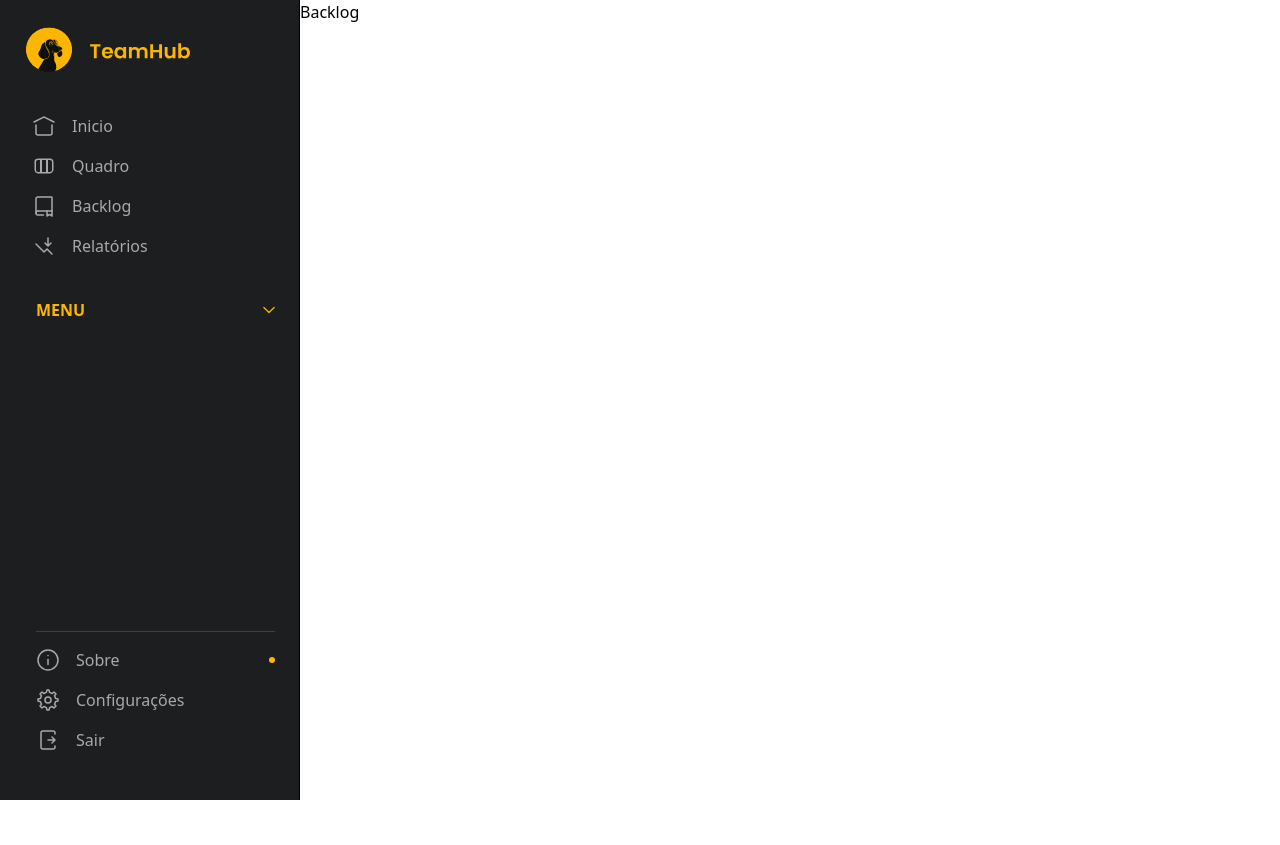
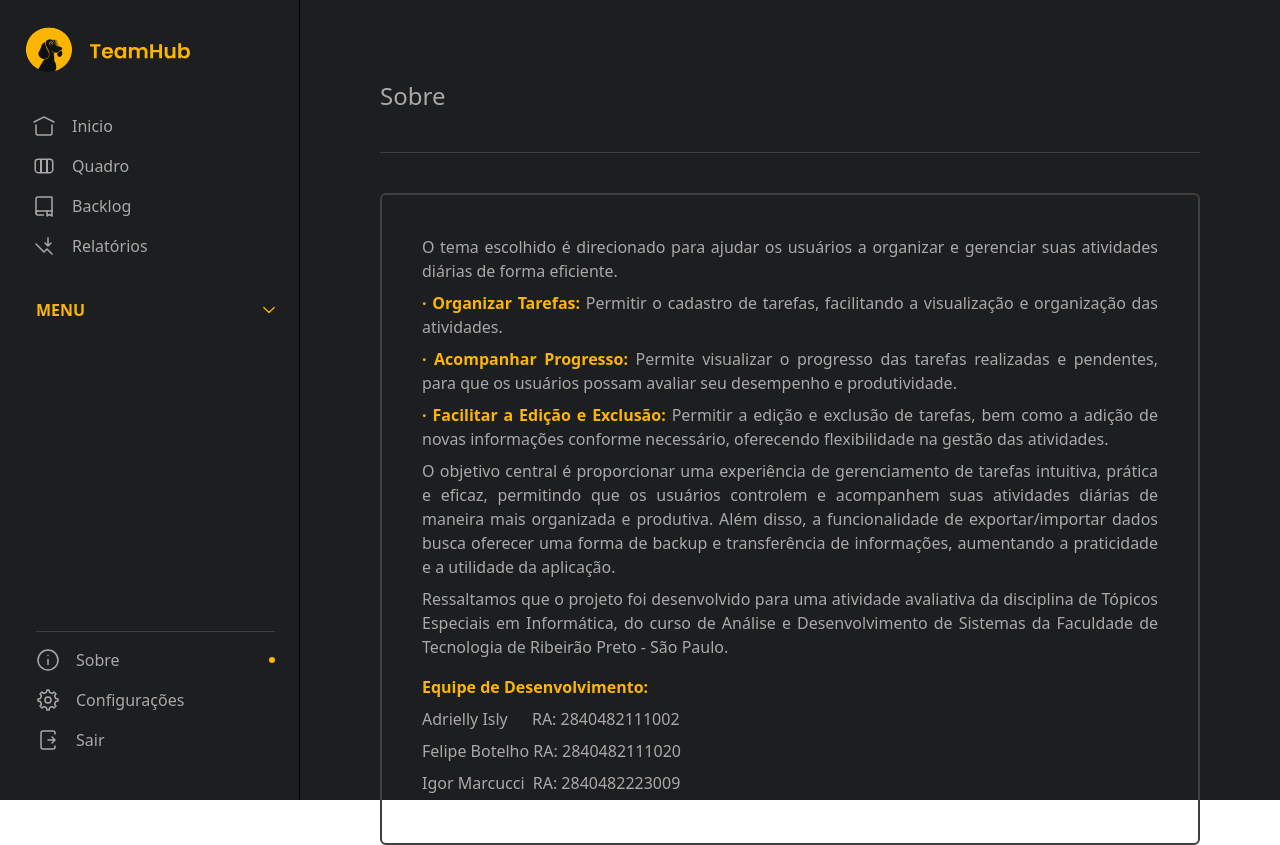
Before and after one commit to islycodes/kanban-app, a React (Vite) app: page /sobre in a window 1280 px wide. Before the commit the page ends 800 px from the top, so only its background shows below. Built offline with nearby package versions, Linux system fonts and the light colour scheme.

Commit message:
add about and fix issues in login page

```diff
--- a/src/App.tsx
+++ b/src/App.tsx
@@ -4,7 +4,6 @@ import Reports from "./pages/reports";
 import Import from "./pages/import";
 import Export from "./pages/export";
 import AboutUs from "./pages/about-us";
-import Settings from "./pages/settings";
 import { Kanban } from "./pages/kanban";
 import SideBar from "./components/sidebar";
 import Login from "./pages/login";
@@ -30,7 +29,6 @@ export const App = () => {
         <Route path={`/importar`} element={<Import />} />
         <Route path={`/exportar`} element={<Export />} />
         <Route path={`/sobre`} element={<AboutUs />} />
-        <Route path={`/configuracoes`} element={<Settings />} />
         <Route path={`/login`} element={<Login />} />
         <Route path={`/cadastro`} element={<Register />} />
       </Routes>
--- a/src/components/sidebar.tsx
+++ b/src/components/sidebar.tsx
@@ -14,11 +14,17 @@ import TeamHubLogo from "../assets/teamhub-logo";
 import ArrowUpIcon from "../assets/arrow-up";
 import { useLocation, useNavigate } from "react-router-dom";
 import MarkerIcon from "../assets/marker";
+import { toast } from "react-toastify";
 
 export default function SideBar() {
   const [open, setOpen] = useState(false);
   const location = useLocation();
   const navigate = useNavigate();
+
+  const notAdded = () => {
+    toast.error("Funcionalidade não adicionada", { icon: "😢", theme: "dark" });
+  };
+
   const generateMarker = (targetPath: string) => {
     return targetPath === location.pathname && <MarkerIcon color="#FAB600" />;
   };
@@ -131,7 +137,7 @@ export default function SideBar() {
                 {generateMarker("/sobre")}
               </div>
               <div
-                onClick={() => navigate("/configuracoes")}
+                onClick={() => notAdded()}
                 className="flex mt-4 cursor-pointer flex-row justify-between items-center"
               >
                 <div className="flex flex-row">
@@ -140,7 +146,6 @@ export default function SideBar() {
                     Configurações
                   </p>
                 </div>
-                {generateMarker("/configuracoes")}
               </div>
               <div className="flex mt-4 cursor-pointer items-center">
                 <LogoutIcon width={24} height={24} />
--- a/src/interfaces/index.ts
+++ b/src/interfaces/index.ts
@@ -1,14 +1,14 @@
 import { TicketStatusEnum } from "../enums";
 
 export interface TicketInterface {
-  id: number;
+  id: string;
   name: string;
   description?: string;
   status: TicketStatusEnum;
   dashboard_id: number;
 }
 export interface DashboardInterface {
-  id: number;
+  id: string;
   name: string;
   tickets: TicketInterface[];
   user_id: string;
--- a/src/main.tsx
+++ b/src/main.tsx
@@ -1,14 +1,13 @@
-import React from "react";
 import ReactDOM from "react-dom/client";
-
+import "react-toastify/dist/ReactToastify.css";
 import "./index.css";
 import { App } from "./App";
 import { BrowserRouter } from "react-router-dom";
+import { ToastContainer } from "react-toastify";
 
 ReactDOM.createRoot(document.getElementById("root")!).render(
-  <React.StrictMode>
-    <BrowserRouter>
-      <App />
-    </BrowserRouter>
-  </React.StrictMode>
+  <BrowserRouter>
+    <App />
+    <ToastContainer />
+  </BrowserRouter>
 );
--- a/src/pages/about-us.tsx
+++ b/src/pages/about-us.tsx
@@ -1,7 +1,70 @@
+import Header from "../components/header";
+
 export default function AboutUs() {
   return (
-    <div>
-      <h1>Backlog</h1>
+    <div className="h-full w-full flex flex-col bg-[#1D1E20] p-20">
+      <p className="flex flex-col text-[#A9A9A9] text-2xl">Sobre </p>
+      <div className="my-10 border-t-[1px] border-[#3F3F3F] w-full"></div>
+      <div className="border-[#3F3F3F] border-[2px] rounded-md p-10 flex flex-col items-center text-[#A9A9A9]">
+        <div className="text-justify">
+          <p className="mb-2">
+            O tema escolhido é direcionado para ajudar os usuários a organizar e
+            gerenciar suas atividades diárias de forma eficiente.
+          </p>
+          <p className="mb-2">
+            <span className="text-[#FAB600] font-semibold">
+              · Organizar Tarefas:{" "}
+            </span>
+            Permitir o cadastro de tarefas, facilitando a visualização e
+            organização das atividades.{" "}
+          </p>
+          <p className="mb-2">
+            <span className="text-[#FAB600] font-semibold">
+              {" "}
+              · Acompanhar Progresso:
+            </span>{" "}
+            Permite visualizar o progresso das tarefas realizadas e pendentes,
+            para que os usuários possam avaliar seu desempenho e produtividade.
+          </p>
+          <p className="mb-2">
+            <span className="text-[#FAB600] font-semibold">
+              · Facilitar a Edição e Exclusão:
+            </span>{" "}
+            Permitir a edição e exclusão de tarefas, bem como a adição de novas
+            informações conforme necessário, oferecendo flexibilidade na gestão
+            das atividades.
+          </p>
+          <p className="mb-2">
+            O objetivo central é proporcionar uma experiência de gerenciamento
+            de tarefas intuitiva, prática e eficaz, permitindo que os usuários
+            controlem e acompanhem suas atividades diárias de maneira mais
+            organizada e produtiva. Além disso, a funcionalidade de
+            exportar/importar dados busca oferecer uma forma de backup e
+            transferência de informações, aumentando a praticidade e a utilidade
+            da aplicação.
+          </p>
+          <p className="mb-2">
+            Ressaltamos que o projeto foi desenvolvido para uma atividade
+            avaliativa da disciplina de Tópicos Especiais em Informática, do
+            curso de Análise e Desenvolvimento de Sistemas da Faculdade de
+            Tecnologia de Ribeirão Preto - São Paulo.
+          </p>
+          <div className="mt-4">
+            <p className="text-[#FAB600] font-semibold">
+              Equipe de Desenvolvimento:
+            </p>
+            <p className="my-2">
+              Adrielly Isly <span className="ml-5">RA: 2840482111002</span>
+            </p>
+            <p className="mb-2">
+              Felipe Botelho <span>RA: 2840482111020</span>
+            </p>
+            <p className="mb-2">
+              Igor Marcucci <span className="ml-1">RA: 2840482223009</span>
+            </p>
+          </div>
+        </div>
+      </div>
     </div>
   );
 }
--- a/src/pages/export.tsx
+++ b/src/pages/export.tsx
@@ -1,7 +1,34 @@
+import Header from "../components/header";
+
 export default function Export() {
   return (
-    <div>
-      <h1>Backlog</h1>
+    <div className="h-full w-full flex flex-col bg-[#1D1E20] p-20">
+      <Header />
+      <div className="my-10 border-t-[1px] border-[#3F3F3F] w-full"></div>
+      <div className="flex flex-col items-center">
+        <p className="flex flex-row justify-start mt-4 text-[#A9A9A9] w-full">
+          Digite o nome do arquivo que será gerado
+        </p>
+        <div className="flex flex-row justify-start w-full">
+          <input
+            type="text"
+            id="username"
+            placeholder="minhas_tarefas"
+            className="rounded-md bg-[#232527] h-[40px] my-6 w-[400px] text-[#A9A9A9] py-2 px-4 placeholder-[#4A4D50]"
+          />
+          <span className="text-[#A9A9A9] font-semibold flex items-center ml-1">
+            .json
+          </span>
+        </div>
+      </div>
+      <div className="flex justify-start">
+        <button className="mt-6 bg-[#FAB600] rounded-md py-2 px-4 text-[#1D1E20] text-sm font-semibold">
+          Exportar
+        </button>
+        <button className="mt-6 ml-6 bg-[#EEEEEE] rounded-md py-2 px-4 text-[#1D1E20] text-sm font-semibold">
+          Cancelar
+        </button>
+      </div>
     </div>
   );
 }
--- a/src/pages/import.tsx
+++ b/src/pages/import.tsx
@@ -4,7 +4,7 @@ import Header from "../components/header";
 export default function Import() {
   return (
     <>
-      <div className="h-screen w-screen flex flex-col bg-[#1D1E20] p-20">
+      <div className="h-full w-full flex flex-col bg-[#1D1E20] p-20">
         <Header />
         <div className="my-10 border-t-[1px] border-[#3F3F3F] w-full"></div>
         <div className="border-[#3F3F3F] border-[2px] rounded-md p-10 flex flex-col items-center">
--- a/src/pages/register.tsx
+++ b/src/pages/register.tsx
@@ -1,6 +1,9 @@
+import { useNavigate } from "react-router-dom";
 import TeamHubLogo from "../assets/teamhub-logo";
 
 export default function Register() {
+  const navigate = useNavigate();
+
   return (
     <div className="w-screen h-screen bg-[#1D1E20] flex items-center">
       <div className="flex flex-col items-center w-full">
@@ -10,7 +13,7 @@ export default function Register() {
         <input
           type="text"
           id="username"
-          placeholder="Seu nome"
+          placeholder="Username"
           className="rounded-md bg-[#232527] h-[40px] mt-2 w-[400px] text-[#A9A9A9] py-2 px-4 placeholder-[#4A4D50]"
         />
         <input
@@ -28,7 +31,10 @@ export default function Register() {
         <div className="flex w-[400px] justify-end">
           <div className="text-[#A9A9A9] text-sm mt-4 mr-1">
             Já possui conta?{" "}
-            <span className="text-[#FAB600] font-semibold cursor-pointer">
+            <span
+              onClick={() => navigate("/login")}
+              className="text-[#FAB600] font-semibold cursor-pointer"
+            >
               Login
             </span>
           </div>
--- a/src/pages/settings.tsx
+++ /dev/null
@@ -1,7 +0,0 @@
-export default function Settings() {
-  return (
-    <div>
-      <h1>Backlog</h1>
-    </div>
-  );
-}
--- a/src/services/api.ts
+++ b/src/services/api.ts
@@ -10,24 +10,47 @@ class ApiServiceClass {
     },
   });
 
-  async login(): Promise<void> {
-    console.log(this.Api.defaults);
-    const { data } = await this.Api.post("/login", {
-      username: "username",
-      password: "123",
-    });
-    console.log(data);
+  async login(username: string, password: string): Promise<void> {
+    try {
+      const { data } = await this.Api.post("/login", {
+        username,
+        password,
+      });
+      console.log(data);
+      localStorage.setItem("userId", data.user.id);
+      localStorage.setItem("username", data.user.username);
+    } catch (error) {
+      console.log();
+    }
   }
 
   async getAllTicket() {}
 
-  async getAllTicketsFromKanban() {}
-
+  async getAllTicketsFromKanban(kanbanId: string): Promise<TicketInterface[]> {
+    const { data } = await this.Api.get(
+      `/tickets/getTicketsByDashboard/${kanbanId}`
+    );
+    return data;
+  }
+  async createKanban(name: string) {
+    const userId = localStorage.getItem("userId");
+    const { data } = await this.Api.post("/dashboards/create", {
+      name,
+      user_id: userId,
+    });
+    return data;
+  }
   async getOneTicket(ticketId: string): Promise<TicketInterface> {
     return {} as TicketInterface;
   }
 
-  async getAllKanban() {}
+  async getAllKanbans() {
+    const userId = localStorage.getItem("userId");
+    const { data } = await this.Api.get(
+      `/dashboards/getDashboardByUserId/${userId}`
+    );
+    return data;
+  }
 
   async getOneKanban(kanbanId: string) {}
 }
```
Also changed, not shown: src/pages/kanban.tsx (+25 -18 lines), src/pages/login.tsx (+34 -5 lines).
